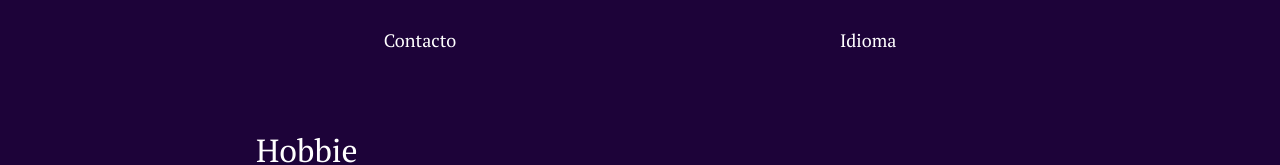
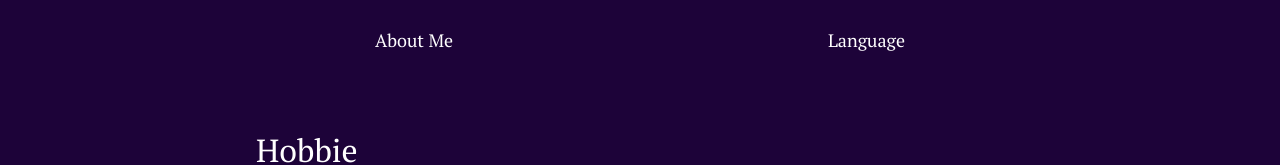
Before and after one commit to RodrigoLaviani/portfolio, a React (Create React App) app: page / in a window 1280 px wide. Shown: the top 165 px of the page. Built offline with nearby package versions, Linux system fonts and the light colour scheme.

Commit message:
add action language and header two language

```diff
--- a/src/assets/styles/components/Header.scss
+++ b/src/assets/styles/components/Header.scss
@@ -32,18 +32,19 @@
 
 .header__menu--language:hover ul, ul:hover {
     display: block;
+    margin-left: 50px;
 }
 
 .header__menu--language li {
   margin: 10px 0px;
 }
 
-.header__menu--language li a {
+.header__menu--language li option {
   color: white;
   text-decoration: none;
 }
 
-.header__menu--language li a:hover {
+.header__menu--language li option:hover {
   font-weight: 600;
 }
 
--- a/src/components/Header.js
+++ b/src/components/Header.js
@@ -1,9 +1,16 @@
-import React from 'react'
-import { useDispatch } from 'react-redux'
+import React, { useEffect, useState } from 'react'
+import { useDispatch, useSelector } from 'react-redux'
+import text from '../data/header.json'
 import '../assets/styles/components/Header.scss'
 
 const Header = () => {
+    const [ languageSp, setLanguageSp ] = useState(false)
     const dispatch = useDispatch();
+    const isSpanish = useSelector(state => state.state.isSpanish)
+
+    useEffect(() => {
+        setLanguageSp(isSpanish)
+    }, [isSpanish])
 
     const handlerShowLinks = () => {
         dispatch({ type: 'arrow', payload: true })
@@ -12,15 +19,23 @@ const Header = () => {
         }, 5000)
     }
 
+    const handlerChangeLanguage = (isSpanish) => {
+        dispatch({ type: 'change_language', payload: isSpanish})
+    }
+
+    const textTemplate = () => {
+        return languageSp ? text[1] : text[0]
+    }
+
     return (
         <header className="header">
             <div className="header__menu">
-                <span onClick={() => handlerShowLinks()}>Contacto</span>
+                <span onClick={() => handlerShowLinks()}>{textTemplate().aboutMe}</span>
                 <div className="header__menu--language">
-                    <span>Idioma</span>
+                    <span>{textTemplate().language.title}</span>
                     <ul>
-                        <li><a href="/">Inglés</a></li>
-                        <li><a href="/">Español</a></li>
+                        <li><span className='option' onClick={() => handlerChangeLanguage(false)}>{textTemplate().language.english}</span></li>
+                        <li><span className='option' onClick={() => handlerChangeLanguage(true)}>{textTemplate().language.spanish}</span></li>
                     </ul>
                 </div>
             </div>
--- a/src/config/redux/reducers.js
+++ b/src/config/redux/reducers.js
@@ -1,15 +1,18 @@
 const initialState = {
     state: {
-        arrowShow: false
+        arrowShow: false,
+        isSpanish: false
     }
   }
 
   export default function appReducer(state = initialState, action) {
     switch (action.type) {
       case 'arrow':
-          const result = state
-          result.state.arrowShow = action.payload
-          return result
+          state.state.arrowShow = action.payload
+          return state
+      case 'change_language':
+          state.state.isSpanish = action.payload
+          return state
       default:
         return state
     }
--- /dev/null
+++ b/src/data/header.json
@@ -0,0 +1,18 @@
+[
+    {
+        "aboutMe": "About Me",
+        "language": {
+            "title": "Language",
+            "english": "English",
+            "spanish": "Spanish"
+        }
+    },
+    {
+        "aboutMe": "Acerda de mí",
+        "language": {
+            "title": "Idioma",
+            "english": "Inglés",
+            "spanish": "Español"
+        }
+    }
+]
```
